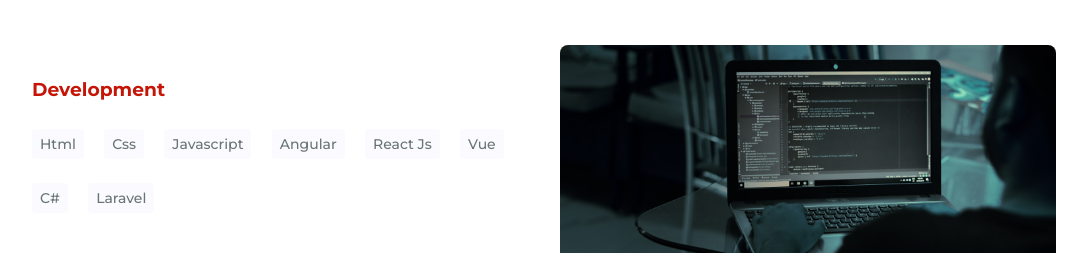
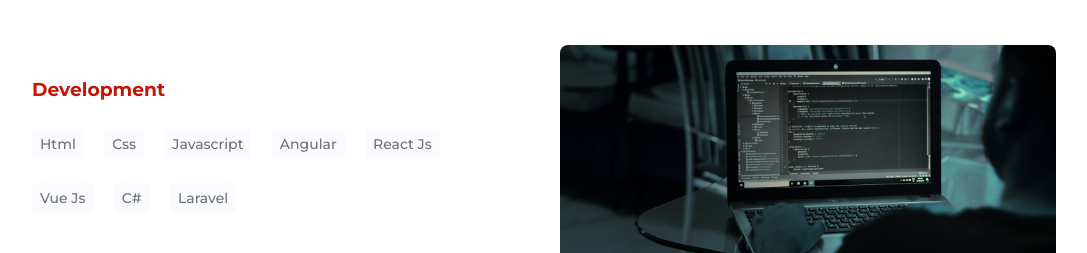
Before and after one commit to younessCoder/younesscoderwebsite, a plain HTML site: page index.html in a window 1280 px wide. Shown: the part 1423-1676 px from the top of the page, without its empty margins (96-1183 px from the left). Drawn offline with nearby package versions, Linux system fonts and the light colour scheme.

Commit message:
Update index.html

```diff
--- a/index.html
+++ b/index.html
@@ -85,7 +85,7 @@
                         <span class="skills__name">Javascript</span>
                         <span class="skills__name">Angular</span>
                         <span class="skills__name">React Js</span>
-                        <span class="skills__name">Vue</span>
+                        <span class="skills__name">Vue Js</span>
                          <span class="skills__name">C#</span>
                           <span class="skills__name">Laravel</span>
                         <h3 class="skills__subtitle">Data base</h3>
```
